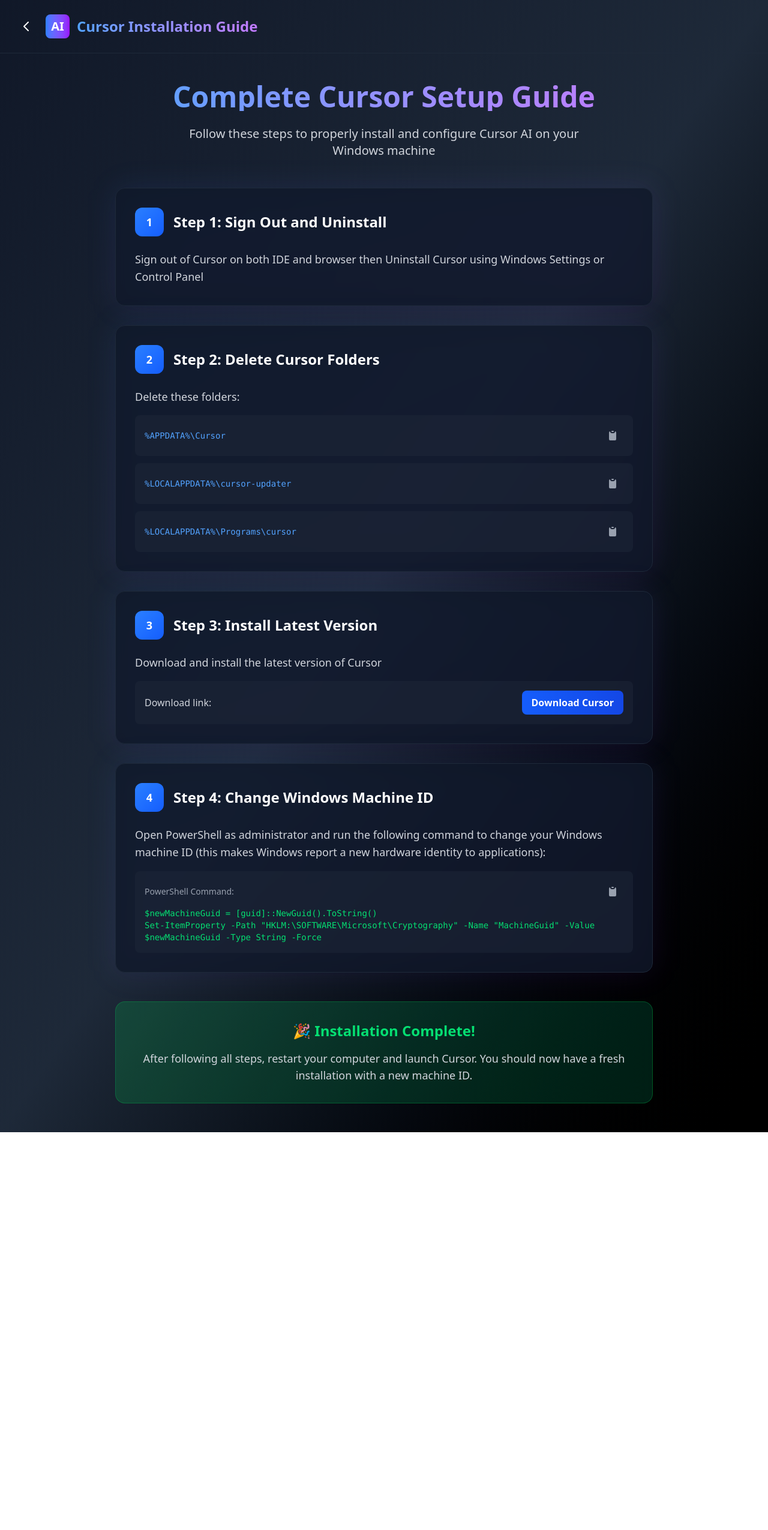
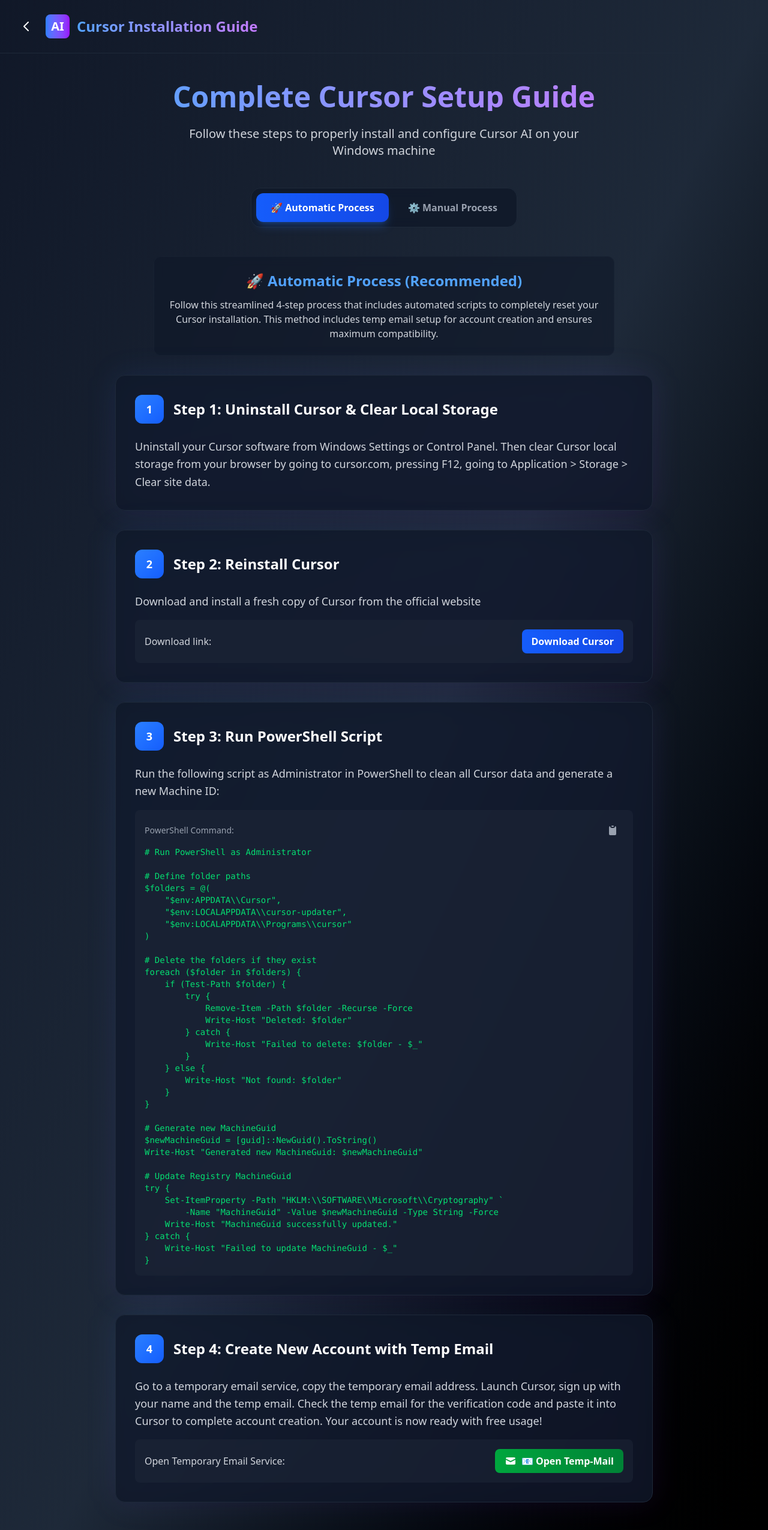
Before and after one commit to 49Harsh/Ai-tools-help, a React (Vite) app in the folder frontend/: page /cursor-steps in a window 1280 px wide. Shown: the top 2550 px of the page at 60% size. Before the commit the page ends 1887 px from the top, so only its background shows below. Built offline with nearby package versions, Linux system fonts and the light colour scheme.

Commit message:
add automatic cursor step

```diff
--- a/frontend/src/components/CursorStepsPage.jsx
+++ b/frontend/src/components/CursorStepsPage.jsx
@@ -2,6 +2,7 @@
 
 const CursorStepsPage = () => {
   const [copiedIndex, setCopiedIndex] = useState(null)
+  const [activeTab, setActiveTab] = useState('automatic')
 
   const copyToClipboard = async (text, index) => {
     try {
@@ -13,7 +14,35 @@
     }
   }
 
-  const steps = [
+  // Automatic Process Steps (default)
+  const automaticSteps = [
+    {
+      title: "Step 1: Uninstall Cursor & Clear Local Storage",
+      description: "Uninstall your Cursor software from Windows Settings or Control Panel. Then clear Cursor local storage from your browser by going to cursor.com, pressing F12, going to Application > Storage > Clear site data.",
+      type: "text"
+    },
+    {
+      title: "Step 2: Reinstall Cursor",
+      description: "Download and install a fresh copy of Cursor from the official website",
+      type: "link",
+      link: "https://cursor.com/downloads",
+      linkText: "Download Cursor"
+    },
+    {
+      title: "Step 3: Run PowerShell Script",
+      description: "Run the following script as Administrator in PowerShell to clean all Cursor data and generate a new Machine ID:",
+      type: "command",
+      command: "# Run PowerShell as Administrator\r\n\r\n# Define folder paths\r\n$folders = @(\r\n    \"$env:APPDATA\\\\Cursor\",\r\n    \"$env:LOCALAPPDATA\\\\cursor-updater\",\r\n    \"$env:LOCALAPPDATA\\\\Programs\\\\cursor\"\r\n)\r\n\r\n# Delete the folders if they exist\r\nforeach ($folder in $folders) {\r\n    if (Test-Path $folder) {\r\n        try {\r\n            Remove-Item -Path $folder -Recurse -Force\r\n            Write-Host \"Deleted: $folder\"\r\n        } catch {\r\n            Write-Host \"Failed to delete: $folder - $_\"\r\n        }\r\n    } else {\r\n        Write-Host \"Not found: $folder\"\r\n    }\r\n}\r\n\r\n# Generate new MachineGuid\r\n$newMachineGuid = [guid]::NewGuid().ToString()\r\nWrite-Host \"Generated new MachineGuid: $newMachineGuid\"\r\n\r\n# Update Registry MachineGuid\r\ntry {\r\n    Set-ItemProperty -Path \"HKLM:\\\\SOFTWARE\\\\Microsoft\\\\Cryptography\" `\r\n        -Name \"MachineGuid\" -Value $newMachineGuid -Type String -Force\r\n    Write-Host \"MachineGuid successfully updated.\"\r\n} catch {\r\n    Write-Host \"Failed to update MachineGuid - $_\"\r\n}"
+    },
+    {
+      title: "Step 4: Create New Account with Temp Email",
+      description: "Go to a temporary email service, copy the temporary email address. Launch Cursor, sign up with your name and the temp email. Check the temp email for the verification code and paste it into Cursor to complete account creation. Your account is now ready with free usage!",
+      type: "tempmail"
+    }
+  ]
+
+  // Manual Process Steps (original steps)
+  const manualSteps = [
     {
       title: "Step 1: Sign Out and Uninstall",
       description: "Sign out of Cursor on both IDE and browser then Uninstall Cursor using Windows Settings or Control Panel",
@@ -44,6 +73,9 @@
 Set-ItemProperty -Path "HKLM:\\SOFTWARE\\Microsoft\\Cryptography" -Name "MachineGuid" -Value $newMachineGuid -Type String -Force`
     }
   ]
+
+  // Get current steps based on active tab
+  const currentSteps = activeTab === 'automatic' ? automaticSteps : manualSteps
 
   return (
     <div className="min-h-screen bg-gradient-to-br from-gray-900 via-gray-800 to-black text-white">
@@ -84,9 +116,58 @@
             </p>
           </div>
 
+          {/* Tab Navigation */}
+          <div className="flex justify-center mb-12">
+            <div className="bg-gray-900/80 backdrop-blur-sm border border-gray-800 rounded-2xl p-2 flex space-x-2">
+              <button
+                onClick={() => setActiveTab('automatic')}
+                className={`px-6 py-3 rounded-xl font-semibold transition-all duration-300 transform hover:scale-105 ${
+                  activeTab === 'automatic'
+                    ? 'bg-gradient-to-r from-blue-600 to-blue-700 text-white shadow-lg shadow-blue-500/25'
+                    : 'text-gray-400 hover:text-white hover:bg-gray-800/50'
+                }`}
+              >
+                🚀 Automatic Process
+              </button>
+              <button
+                onClick={() => setActiveTab('manual')}
+                className={`px-6 py-3 rounded-xl font-semibold transition-all duration-300 transform hover:scale-105 ${
+                  activeTab === 'manual'
+                    ? 'bg-gradient-to-r from-purple-600 to-purple-700 text-white shadow-lg shadow-purple-500/25'
+                    : 'text-gray-400 hover:text-white hover:bg-gray-800/50'
+                }`}
+              >
+                ⚙️ Manual Process
+              </button>
+            </div>
+          </div>
+
+          {/* Process Description */}
+          <div className="text-center mb-8">
+            <div className="bg-gray-900/60 backdrop-blur-sm border border-gray-800/50 rounded-xl p-6 max-w-3xl mx-auto">
+              {activeTab === 'automatic' ? (
+                <div>
+                  <h3 className="text-2xl font-bold text-blue-400 mb-3">🚀 Automatic Process (Recommended)</h3>
+                  <p className="text-gray-300">
+                    Follow this streamlined 4-step process that includes automated scripts to completely reset your Cursor installation.
+                    This method includes temp email setup for account creation and ensures maximum compatibility.
+                  </p>
+                </div>
+              ) : (
+                <div>
+                  <h3 className="text-2xl font-bold text-purple-400 mb-3">⚙️ Manual Process</h3>
+                  <p className="text-gray-300">
+                    Step-by-step manual instructions for users who prefer to handle each step individually.
+                    This gives you full control over the installation process.
+                  </p>
+                </div>
+              )}
+            </div>
+          </div>
+
           {/* Steps */}
           <div className="space-y-8">
-            {steps.map((step, index) => (
+            {currentSteps.map((step, index) => (
               <div key={index} className="group relative">
                 <div className="absolute inset-0 bg-gradient-to-br from-blue-500/10 to-purple-600/10 rounded-2xl blur-xl group-hover:blur-2xl transition-all duration-500"></div>
                 <div className="relative bg-gray-900/80 backdrop-blur-sm border border-gray-800 rounded-2xl p-8 hover:border-blue-500/50 transition-all duration-300">
@@ -177,6 +258,25 @@
                         </div>
                       </div>
                     )}
+
+                    {/* Temp Mail Button */}
+                    {step.type === "tempmail" && (
+                      <div className="flex items-center justify-between bg-gray-800/50 rounded-lg p-4">
+                        <span className="text-gray-300">Open Temporary Email Service:</span>
+                        <a
+                          href="https://temp-mail.org/en/"
+                          target="_blank"
+                          rel="noopener noreferrer"
+                          className="bg-gradient-to-r from-green-600 to-green-700 hover:from-green-700 hover:to-green-800 text-white font-semibold py-2 px-4 rounded-lg transition-all duration-300 transform hover:scale-105 flex items-center space-x-2"
+                        >
+                          <svg className="w-5 h-5" fill="currentColor" viewBox="0 0 20 20">
+                            <path d="M2.003 5.884L10 9.882l7.997-3.998A2 2 0 0016 4H4a2 2 0 00-1.997 1.884z" />
+                            <path d="M18 8.118l-8 4-8-4V14a2 2 0 002 2h12a2 2 0 002-2V8.118z" />
+                          </svg>
+                          <span>📧 Open Temp-Mail</span>
+                        </a>
+                      </div>
+                    )}
                   </div>
                 </div>
               </div>
```
